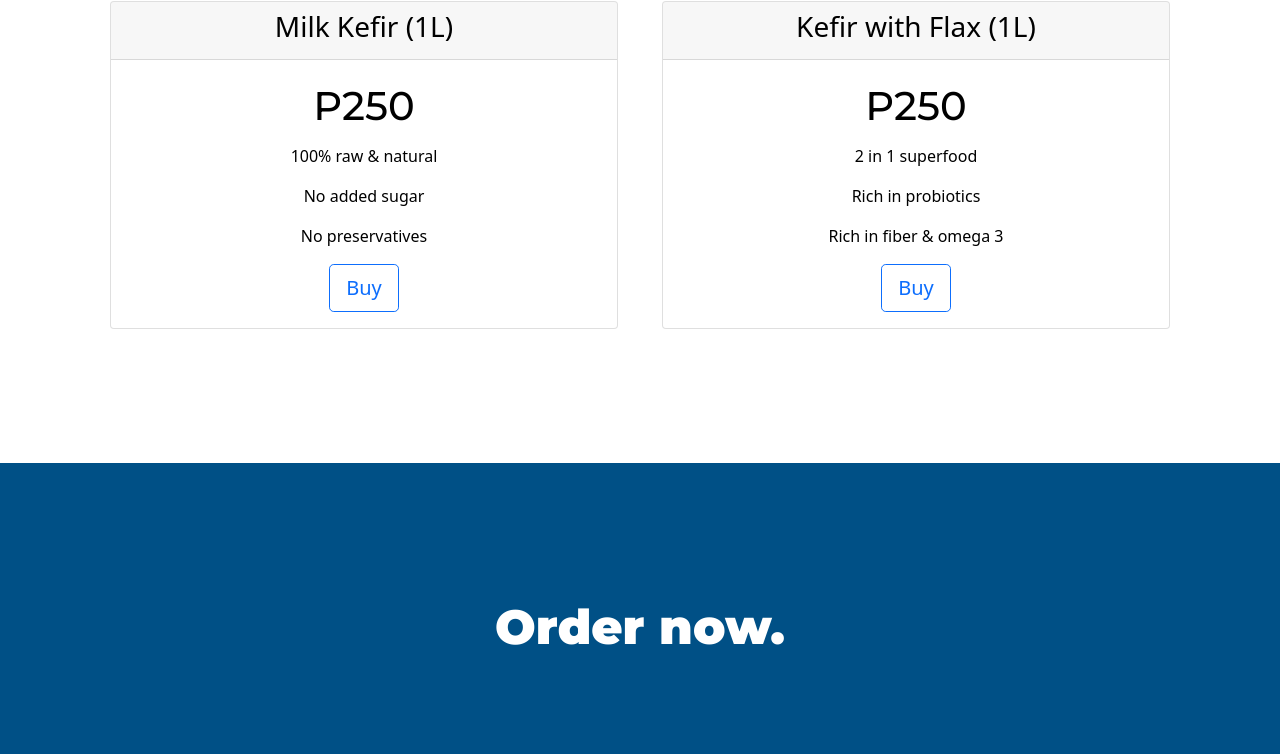
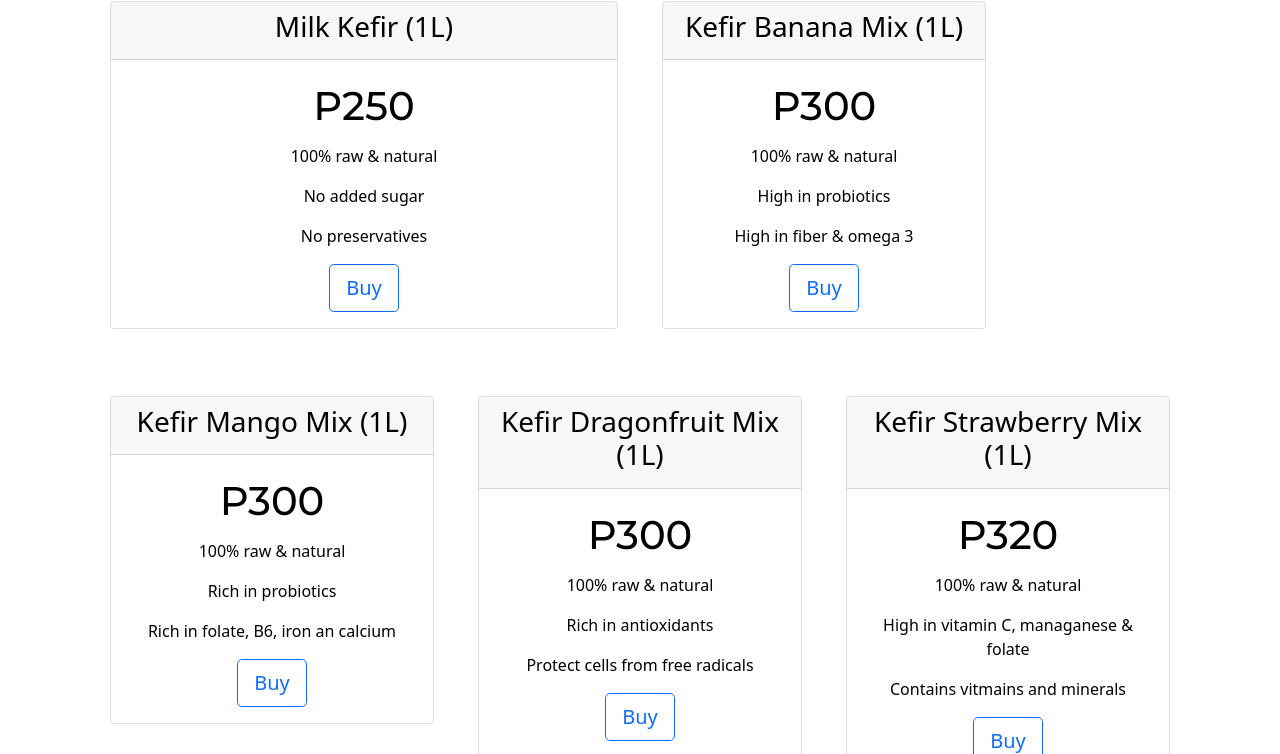
Before and after one commit to kefirswitch/icaiisdelight, a plain HTML site: page index.html in a window 1280 px wide. Shown: the part 1919-2673 px from the top of the page. Drawn offline with nearby package versions, Linux system fonts and the light colour scheme.

Commit message:
Update index.html

```diff
--- a/index.html
+++ b/index.html
@@ -76,6 +76,12 @@
         <div class="carousel-item">
         <img src="images/5.png" class="d-block w-100" alt="...">
         </div>
+        <div class="carousel-item">
+        <img src="images/7.png" class="d-block w-100" alt="...">
+        </div>
+        <div class="carousel-item">
+        <img src="images/8.png" class="d-block w-100" alt="...">
+        </div>
 
 
   </div>
@@ -110,6 +116,62 @@
       </div>
     </div>
   </div>
+
+  <div class="pricing-column col-lg-4 col-md-6">
+        <div class="card">
+          <div class="card-header">
+            <h3>Kefir Banana Mix (1L)</h3>
+          </div>
+          <div class="card-body"><h2>P300</h2>
+            <p>100% raw & natural</p>
+            <p>High in probiotics</p>
+            <p>High in fiber & omega 3</p>
+            <a class="btn btn-lg btn-block btn-outline-primary" href="https://shopee.ph/ICAII'S-KEFIR-FRUIT-MILK-i.199464637.5279049196" role="button" aria-expanded="false" aria-controls="collapseExample">Buy</a>
+          </div>
+        </div>
+      </div>
+
+      <div class="pricing-column col-lg-4 col-md-6">
+        <div class="card">
+          <div class="card-header">
+            <h3>Kefir Mango Mix (1L)</h3>
+          </div>
+          <div class="card-body"><h2>P300</h2>
+            <p>100% raw & natural</p>
+            <p>Rich in probiotics</p>
+            <p>Rich in folate, B6, iron an calcium</p>
+            <a class="btn btn-lg btn-block btn-outline-primary" href="https://shopee.ph/ICAII'S-KEFIR-FRUIT-MILK-i.199464637.5279049196" role="button" aria-expanded="false" aria-controls="collapseExample">Buy</a>
+          </div>
+        </div>
+      </div>
+
+      <div class="pricing-column col-lg-4 col-md-6">
+        <div class="card">
+          <div class="card-header">
+            <h3>Kefir Dragonfruit Mix (1L)</h3>
+          </div>
+          <div class="card-body"><h2>P300</h2>
+            <p>100% raw & natural</p>
+              <p>Rich in antioxidants</p>
+              <p>Protect cells from free radicals</p>
+            <a class="btn btn-lg btn-block btn-outline-primary" href="https://shopee.ph/ICAII'S-KEFIR-FRUIT-MILK-i.199464637.5279049196" role="button" aria-expanded="false" aria-controls="collapseExample">Buy</a>
+          </div>
+        </div>
+      </div>
+
+      <div class="pricing-column col-lg-4 col-md-6">
+        <div class="card">
+          <div class="card-header">
+            <h3>Kefir Strawberry Mix (1L)</h3>
+          </div>
+          <div class="card-body"><h2>P320</h2>
+            <p>100% raw & natural</p>
+                <p>High in vitamin C, managanese & folate</p>
+                <p>Contains vitmains and minerals</p>
+            <a class="btn btn-lg btn-block btn-outline-primary" href="https://shopee.ph/ICAII'S-KEFIR-FRUIT-MILK-i.199464637.5279049196" role="button" aria-expanded="false" aria-controls="collapseExample">Buy</a>
+          </div>
+        </div>
+      </div>
 
   <div class="pricing-column col-lg-6 col-md-6">
     <div class="card">
```
